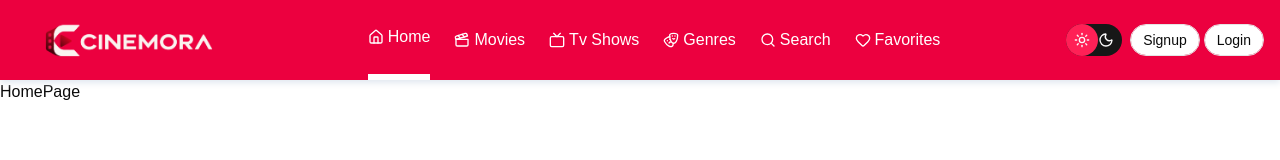
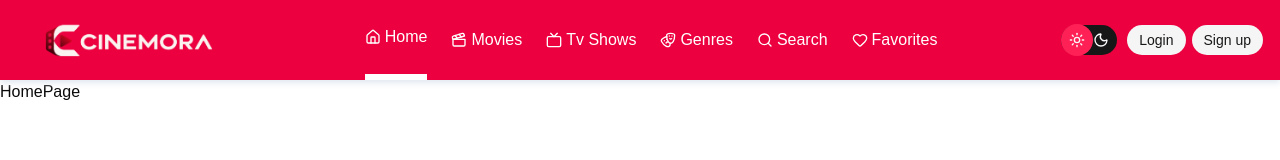
Before and after one commit to Alireza-amd/cinemora, a React (Vite) app: page / in a window 1280 px wide. Shown: the top 160 px of the page. Built offline with nearby package versions, Linux system fonts and the light colour scheme.

Commit message:
sync navbar with changes.

```diff
--- a/src/features/auth/pages/SignUpPage.tsx
+++ b/src/features/auth/pages/SignUpPage.tsx
@@ -57,7 +57,6 @@ export function SignUpPage() {
       });
     });
   }
-  console.log(user);
 
   if (isLoadingUser) return <LoadingSpinner className="w-24 h-24 text-white" />;
   if (user != null) return <Navigate to="/" />;
--- a/src/layouts/Navbar.tsx
+++ b/src/layouts/Navbar.tsx
@@ -1,6 +1,7 @@
 import { Button } from "@/components/ui/button";
 import { cn } from "cn";
 import {
+  ChevronDown,
   ClapperboardIcon,
   DramaIcon,
   HeartIcon,
@@ -10,7 +11,7 @@ import {
   SearchIcon,
   SunIcon,
   TvIcon,
-  User2Icon,
+  UserIcon,
   type LucideIcon,
 } from "lucide-react";
 import {
@@ -18,11 +19,15 @@ import {
   DropdownMenuContent,
   DropdownMenuGroup,
   DropdownMenuItem,
+  DropdownMenuLabel,
   DropdownMenuSeparator,
   DropdownMenuTrigger,
 } from "@/components/ui/dropdown-menu";
 import { Link, NavLink } from "react-router";
 import { useTheme } from "@/context/theme/useTheme";
+import { useAuth } from "@/features/auth/hooks/useAuth";
+import { useTransition } from "react";
+import logo from "@/asset/logo.png";
 
 const navItems = [
   { Icon: HouseIcon, to: "/", title: "Home" },
@@ -34,13 +39,13 @@ const navItems = [
 ];
 
 export function Navbar() {
-  const user = undefined;
+  const { user } = useAuth();
   return (
     <header className="px-4 flex justify-between gap-2 sticky top-0 left-0 z-50 dark:bg-black bg-rose-600 drop-shadow-md drop-shadow-slate-200">
       <Link to="/">
-        <img src="/src/asset/logo.png" className="h-20 w-auto select-none" />
+        <img src={logo} className="h-20 w-auto select-none" />
       </Link>
-      <nav className="hidden md:flex gap-6">
+      <nav className="hidden lg:flex gap-6">
         {navItems.map((navItem) => (
           <NavItem
             key={navItem.to}
@@ -53,7 +58,7 @@ export function Navbar() {
       </nav>
       <div className="flex items-center gap-2">
         <DropdownMenu>
-          <DropdownMenuTrigger asChild className="flex md:hidden">
+          <DropdownMenuTrigger asChild className="flex lg:hidden">
             <Button size="icon-lg" className="cursor-pointer">
               <MenuIcon className="w-4 h-4" />
             </Button>
@@ -71,39 +76,25 @@ export function Navbar() {
                 </DropdownMenuItem>
               ))}
             </DropdownMenuGroup>
-            <DropdownMenuSeparator />
-            <DropdownMenuGroup>
-              {user ? (
-                <UserProfile />
-              ) : (
-                <>
-                  <DropdownMenuItem>
-                    <Link to="/sign-up" className="w-full">
-                      Signup
-                    </Link>
-                  </DropdownMenuItem>
-                  <DropdownMenuItem>
-                    <Link to="/sign-in" className="w-full">
-                      Login
-                    </Link>
-                  </DropdownMenuItem>
-                </>
-              )}
-            </DropdownMenuGroup>
           </DropdownMenuContent>
         </DropdownMenu>
         <ToggleDarkModeButton />
         {user ? (
           <UserProfile />
         ) : (
-          <div className="md:flex hidden gap-1">
-            <Button asChild variant="outline">
-              <Link to="/sign-up">Signup</Link>
+          <>
+            <Button className="flex md:hidden" variant="secondary">
+              <Link to="/sign-in">Login / Sign up</Link>
             </Button>
-            <Button asChild variant="outline">
-              <Link to="/sign-in">Login</Link>
-            </Button>
-          </div>
+            <div className="hidden md:flex gap-1">
+              <Button variant="secondary">
+                <Link to="/sign-in">Login</Link>
+              </Button>
+              <Button variant="secondary">
+                <Link to="/sign-up">Sign up</Link>
+              </Button>
+            </div>
+          </>
         )}
       </div>
     </header>
@@ -111,7 +102,45 @@ export function Navbar() {
 }
 
 function UserProfile() {
-  return <User2Icon className="w-4 h-4 text-white" />;
+  const { logout, user } = useAuth();
+  const [isLoading, startTransition] = useTransition();
+
+  if (user == null) return;
+  return (
+    <DropdownMenu>
+      <DropdownMenuTrigger asChild>
+        <button className="cursor-pointer flex items-center">
+          <div className="p-2 bg-black dark:bg-white transition-colors rounded-full">
+            <UserIcon className="w-4 h-4 text-white dark:text-black" />
+          </div>
+          <ChevronDown className="w-4 h-4" />
+        </button>
+      </DropdownMenuTrigger>
+      <DropdownMenuContent className="w-64">
+        <DropdownMenuGroup>
+          <DropdownMenuLabel>My Account</DropdownMenuLabel>
+          <DropdownMenuItem>
+            <span className="break-all min-w-0 w-full">{user.email}</span>
+          </DropdownMenuItem>
+          <DropdownMenuItem>Billing</DropdownMenuItem>
+        </DropdownMenuGroup>
+        <DropdownMenuSeparator />
+        <DropdownMenuGroup>
+          <DropdownMenuItem
+            disabled={isLoading}
+            variant="destructive"
+            onClick={() => {
+              startTransition(async () => {
+                await logout();
+              });
+            }}
+          >
+            {isLoading ? "Logging out..." : "Logout"}
+          </DropdownMenuItem>
+        </DropdownMenuGroup>
+      </DropdownMenuContent>
+    </DropdownMenu>
+  );
 }
 
 function ToggleDarkModeButton() {
@@ -119,7 +148,7 @@ function ToggleDarkModeButton() {
 
   return (
     <div onClick={toggleTheme} className="cursor-pointer">
-      <div className="flex text-primary-foreground items-center gap-2 rounded-full p-2 relative bg-primary -z-20 flex-nowrap">
+      <Button className="flex text-primary-foreground items-center gap-2 rounded-full p-2 relative bg-primary -z-20 flex-nowrap">
         <SunIcon className="w-4 h-4 z-10" />
         <MoonIcon className="w-4 h-4  z-10" />
         <div
@@ -127,7 +156,7 @@ function ToggleDarkModeButton() {
             "h-8 w-8 rounded-full absolute dark:translate-x-6 translate-x-0 left-0 bg-rose-500 transition-transform duration-300 -z-10",
           )}
         />
-      </div>
+      </Button>
     </div>
   );
 }
```
